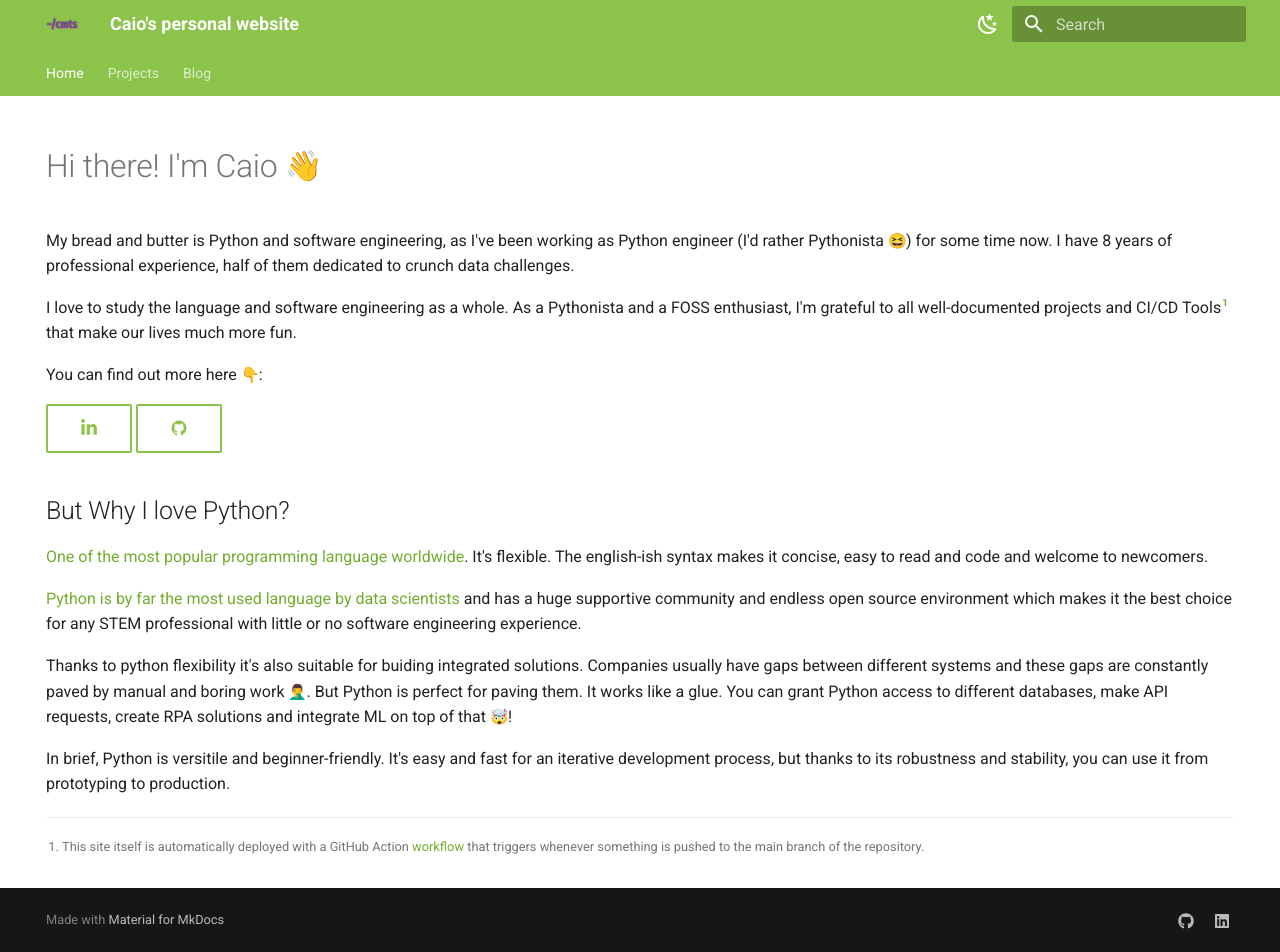
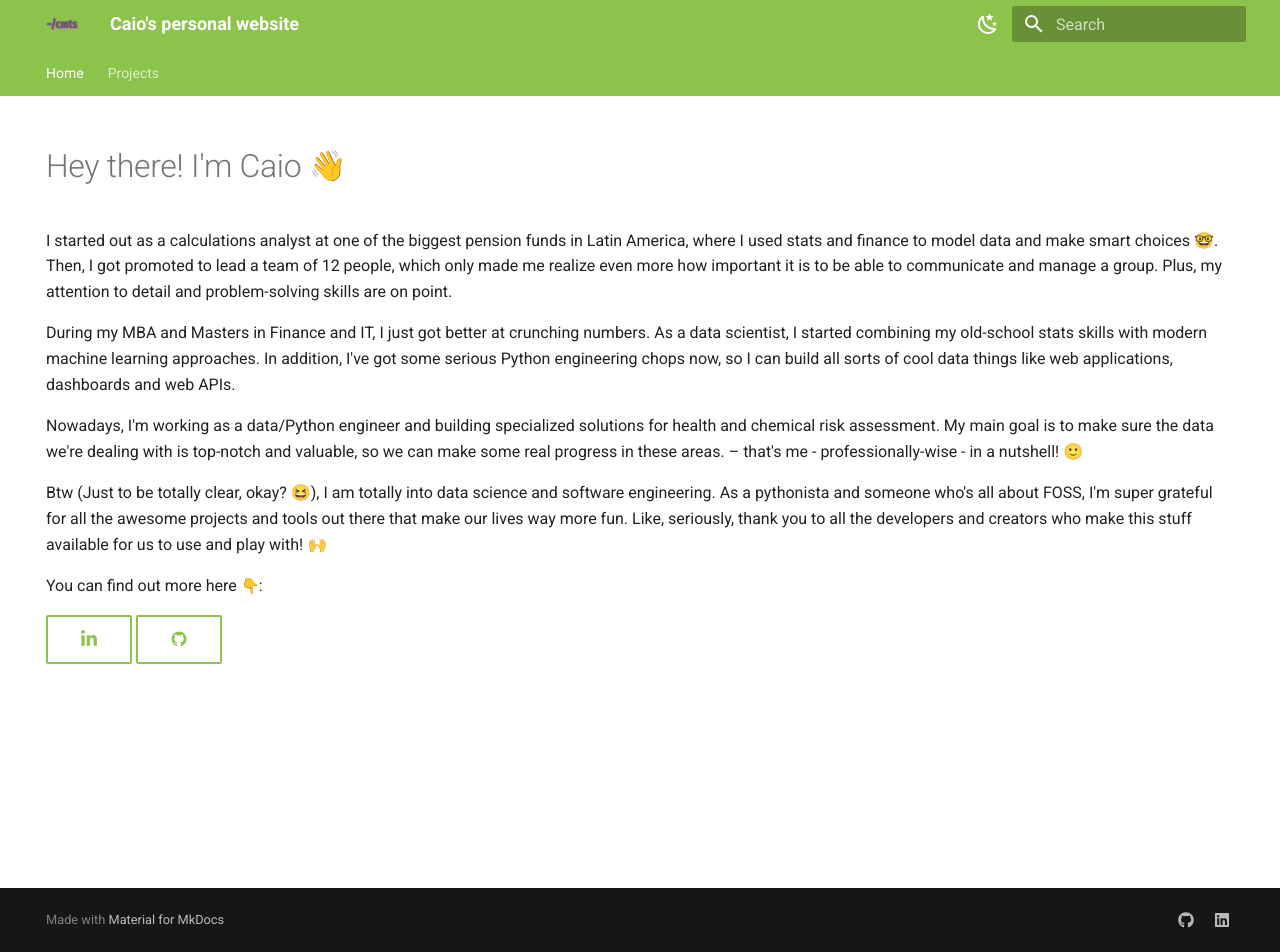
Before and after one commit to caiomts/caiomts.github.io, an MkDocs documentation site: the page built from docs/index.md, in a window 1280 px wide and 952 px high. Built offline with MkDocs 1.6.1 and Material for MkDocs 9.7.7, drawn with Linux system fonts in a browser that asks for light colours; emoji names are drawn with the system emoji font.

Commit message:
new version

```diff
--- a/docs/index.md
+++ b/docs/index.md
@@ -2,47 +2,20 @@
 hide: navigation, toc
 ---
 
-# Hi there! I'm Caio :wave:
+# Hey there! I'm Caio :wave:
 
-My bread and butter is Python and software engineering, as I've been working as Python engineer (I'd rather Pythonista :laughing:) for some time now. I have 8 years of professional experience, half of them dedicated to crunch data challenges.
 
-I love to study the language and software engineering as a whole. As a Pythonista and a FOSS enthusiast, I'm grateful to all well-documented projects and CI/CD Tools[^1] that make our lives much more fun.
+I started out as a calculations analyst at one of the biggest pension funds in Latin America, where I used stats and finance to model data and make smart choices 🤓. Then, I got promoted to lead a team of 12 people, which only made me realize even more how important it is to be able to communicate and manage a group. Plus, my attention to detail and problem-solving skills are on point.
+
+During my MBA and Masters in Finance and IT, I just got better at crunching numbers. As a data scientist, I started combining my old-school stats skills with modern machine learning approaches. In addition, I've got some serious Python engineering chops now, so I can build all sorts of cool data things like web applications, dashboards and web APIs.
+
+Nowadays, I'm working as a data/Python engineer and building specialized solutions for health and chemical risk assessment. My main goal is to
+make sure the data we're dealing with is top-notch and valuable, so we can make some real progress in these areas.  – that's me - professionally-wise - in a nutshell! 🙂
+
+Btw (Just to be totally clear, okay? 😆), I am totally into data science and software engineering. As a pythonista and someone who's all about FOSS, I'm super grateful for all the awesome projects and tools out there that make our lives way more fun. Like, seriously, thank you to all the developers and creators who make this stuff available for us to use and play with! 🙌
+
 
 You can find out more here :point_down::
 
 [:fontawesome-brands-linkedin-in:](https://www.linkedin.com/in/caiomts/){ .md-button }
 [:material-github:](https://github.com/caiomts){ .md-button }
-
-## But Why I love Python?
-
-[One of the most popular programming language worldwide].
-It's flexible. The english-ish syntax makes it concise, easy to read and code and welcome
-to newcomers.
-
-[Python is by far the most used language by data scientists] and has a huge supportive community
-and endless open source environment which makes it the best choice for any STEM professional with little or
-no software engineering experience.
-
-Thanks to python flexibility it's also suitable for buiding integrated solutions. Companies usually have gaps between different systems and these gaps are constantly paved by manual and boring work :man_facepalming:.
-But Python is perfect for paving them. It works like a glue. You can grant Python access to different databases, make API requests, create RPA solutions and integrate ML on top of that :exploding_head:!
-
-In brief, Python is versitile and beginner-friendly. It's easy and fast for an iterative development process, but thanks to its robustness and stability, you can use it from prototyping to production.
-
-
-
-
-
-[^1]: This site itself is automatically deployed with a GitHub Action [workflow] that triggers whenever something is pushed
-to the main branch of the repository.
-
-[One of the most popular programming language worldwide]: https://www.tiobe.com/tiobe-index/
-
-[Python is by far the most used language by data scientists]: https://www.kaggle.com/kaggle-survey-2022
-
-[YouTube]: https://www.python.org/about/quotes/
-
-[Instagram]: https://instagram-engineering.com/web-service-efficiency-at-instagram-with-python-4976d078e366
-
-[Dropbox]: https://www.techrepublic.com/article/how-to-write-four-million-lines-of-python-lessons-from-dropbox-on-using-the-programming-language-at-scale/
-
-[workflow]: https://github.com/caiomts/caiomts.github.io/blob/main/.github/workflows/ci.yml
--- a/mkdocs.yml
+++ b/mkdocs.yml
@@ -11,8 +11,6 @@ nav:
       - index.md
   - Projects:
       - projects.md
-  - Blog:
-    - blog/index.md
 
 theme:
   name: material
@@ -89,7 +87,7 @@ extra:
 plugins:
   - tags
   - search
-  - blog
+  #- blog
   - rss:
       match_path: blog/posts/.*
       date_from_meta:
```
Also changed, not shown: docs/projects.md (+21 -9 lines), includes/abbreviations.md (+3 -0 lines).
